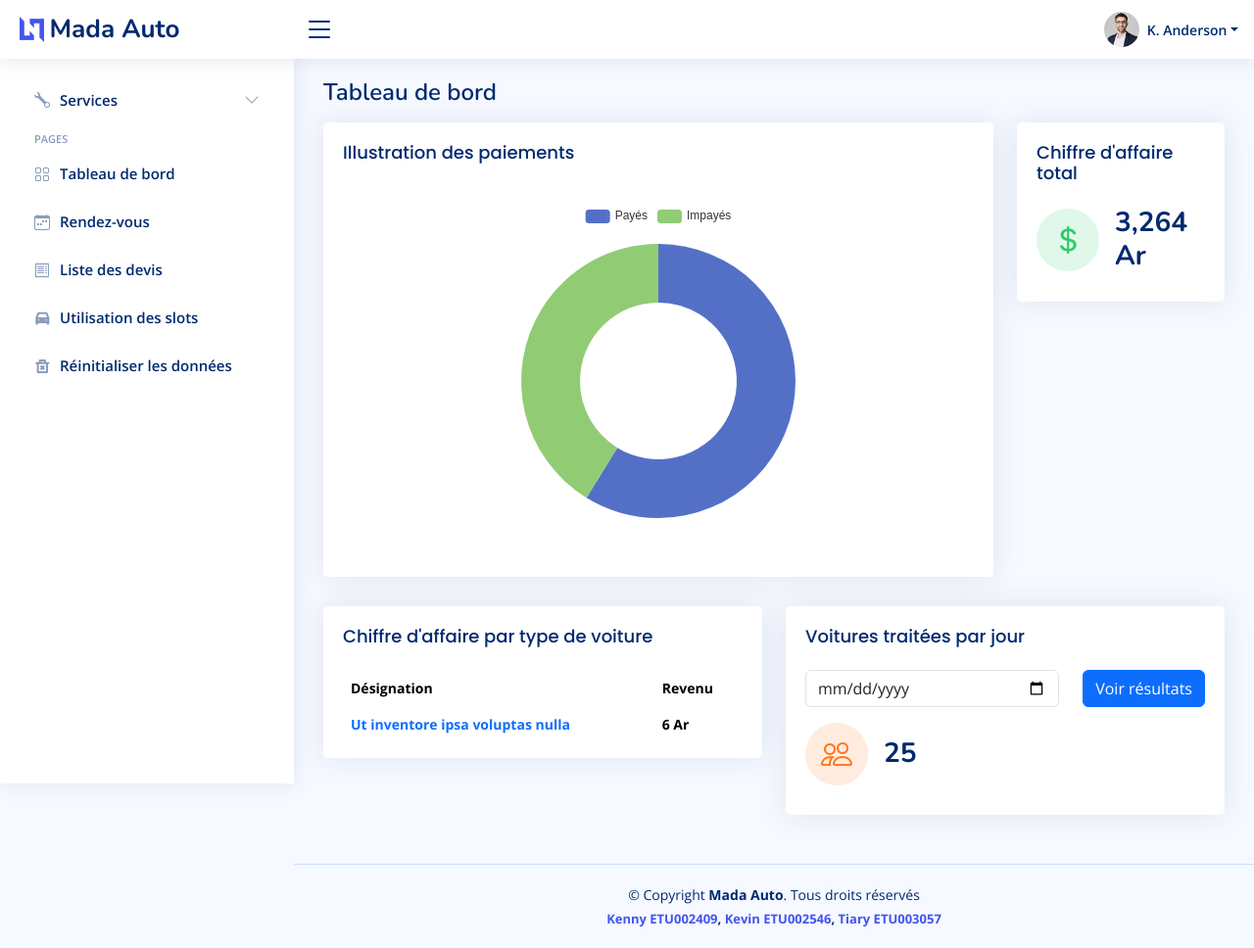
After one commit to kenny516/CI3Template, a CodeIgniter app: page /Garage-automobile/BackOffice/dashboard in a window 1280 px wide. The commit adds this page. Shown: the whole page at 98% size. Run offline with CodeIgniter, Linux system fonts and the light colour scheme; some libraries are stand-ins or nearby versions.

Commit message:
front done

```diff
--- a/application/config/routes.php
+++ b/application/config/routes.php
@@ -71,6 +71,7 @@ $route['BackOffice/login/add_admin'] = 'Back_office_login/add_admin';
 $route['BackOffice/appointments/calendar'] = 'Back_office_rendez_vous/fetch_appointments';
 $route['BackOffice/quotation/list'] = 'Back_office_quotation/RendezVous_model_list';
 $route['BackOffice/slot'] = 'Back_office_slot';
+$route['BackOffice/dashboard'] = 'Back_office_dashboard';
 
 
 /// Front office
--- /dev/null
+++ b/application/controllers/Back_office_dashboard.php
@@ -0,0 +1,18 @@
+<?php
+defined('BASEPATH') OR exit('No direct script access allowed');
+
+class Back_office_dashboard extends CI_Controller
+{
+    public function __construct()
+    {
+        parent::__construct();
+    }
+
+    public function index()
+    {
+        $data['content'] = BACK_OFFICE_VIEW_FOLDER. 'dashboard';
+        $data['title'] = 'Tableau de bord';
+        $this->load->view(BACK_OFFICE_VIEW_FOLDER . 'base_layout', $data);
+    }
+
+}
--- a/application/controllers/Back_office_slot.php
+++ b/application/controllers/Back_office_slot.php
@@ -5,7 +5,7 @@ class Back_office_slot extends CI_Controller
     public function index()
     {
         $data['content'] = BACK_OFFICE_VIEW_FOLDER . 'slot_usage';
-        $data['title'] = 'Utilisation de slot';
+        $data['title'] = 'Slot';
         $this->load->view(BACK_OFFICE_VIEW_FOLDER . 'base_layout', $data);
     }
 }
--- /dev/null
+++ b/application/views/back-office/dashboard.php
@@ -0,0 +1,118 @@
+<div class="dashboard">
+    <div class="row">
+        <div class="col-lg-9">
+            <div class="card">
+                <div class="card-body pb-0">
+                    <h5 class="card-title">Illustration des paiements</h5>
+                    <div id="chart" style="min-height: 400px;" class="echart"></div>
+
+                    <script>
+                        document.addEventListener("DOMContentLoaded", () => {
+                            echarts.init(document.querySelector("#chart")).setOption({
+                                tooltip: {
+                                    trigger: 'item'
+                                },
+                                legend: {
+                                    top: '5%',
+                                    left: 'center'
+                                },
+                                series: [{
+                                    name: 'Paiement',
+                                    type: 'pie',
+                                    radius: ['40%', '70%'],
+                                    avoidLabelOverlap: false,
+                                    label: {
+                                        show: false,
+                                        position: 'center'
+                                    },
+                                    emphasis: {
+                                        label: {
+                                            show: true,
+                                            fontSize: '18',
+                                            fontWeight: 'bold'
+                                        }
+                                    },
+                                    labelLine: {
+                                        show: false
+                                    },
+                                    data: [
+                                        {
+                                            value: 1048, // Montant payé
+                                            name: 'Payés'
+                                        },
+                                        {
+                                            value: 735, // Montant impayé
+                                            name: 'Impayés'
+                                        }
+                                    ]
+                                }]
+                            });
+                        });
+                    </script>
+                </div>
+            </div>
+        </div>
+
+        <div class="col-lg-3">
+            <div class="col-xxl-12">
+                <div class="card info-card revenue-card">
+                    <div class="card-body">
+                        <h5 class="card-title">Chiffre d'affaire total</h5>
+                        <div class="d-flex align-items-center">
+                            <div class="card-icon rounded-circle d-flex align-items-center justify-content-center">
+                                <i class="bi bi-currency-dollar"></i>
+                            </div>
+                            <div class="ps-3">
+                                <h6>3,264 Ar</h6>
+                            </div>
+                        </div>
+                    </div>
+                </div>
+            </div>
+        </div>
+    </div>
+    <div class="row">
+        <div class="col-6">
+            <div class="card top-selling overflow-auto">
+                <div class="card-body pb-0">
+                    <h5 class="card-title">Chiffre d'affaire par type de voiture</h5>
+                    <table class="table table-borderless">
+                        <thead>
+                        <tr>
+                            <th scope="col">Désignation</th>
+                            <th scope="col">Revenu</th>
+                        </tr>
+                        </thead>
+                        <tbody>
+                        <tr>
+                            <td>
+                                <a href="#" class="text-primary fw-bold">Ut inventore ipsa voluptas nulla</a>
+                            </td>
+                            <td class="fw-bold">6 Ar</td>
+                        </tr>
+                        </tbody>
+                    </table>
+                </div>
+            </div>
+        </div>
+        <div class="col-6">
+            <div class="card info-card customers-card">
+                <div class="card-body">
+                    <h5 class="card-title">Voitures traitées par jour</h5>
+                    <div class="d-flex align-items-center mb-3">
+                        <input type="date" class="form-control" name="date" aria-label="date">
+                        <button type="button" class="btn btn-primary ms-4 text-nowrap">Voir résultats</button>
+                    </div>
+                    <div class="d-flex align-items-center">
+                        <div class="card-icon rounded-circle d-flex align-items-center justify-content-center">
+                            <i class="bi bi-people"></i>
+                        </div>
+                        <div class="ps-3">
+                            <h6>25</h6>
+                        </div>
+                    </div>
+                </div>
+            </div>
+        </div>
+    </div>
+</div>
--- a/application/views/back-office/sidebar.php
+++ b/application/views/back-office/sidebar.php
@@ -22,6 +22,12 @@
 
         <li class="nav-heading">Pages</li>
 
+        <li class="nav-item">
+            <a class="nav-link collapsed" href="<?= site_url('BackOffice/dashboard'); ?>">
+                <i class="bi bi-grid"></i>
+                <span>Tableau de bord</span>
+            </a>
+        </li>
         <li class="nav-item">
             <a class="nav-link collapsed" href="<?= site_url('BackOffice/appointment'); ?>">
                 <i class="bi bi-calendar-week"></i>
```
Also changed, not shown: application/views/back-office/slot_usage.php (+13 -12 lines).
